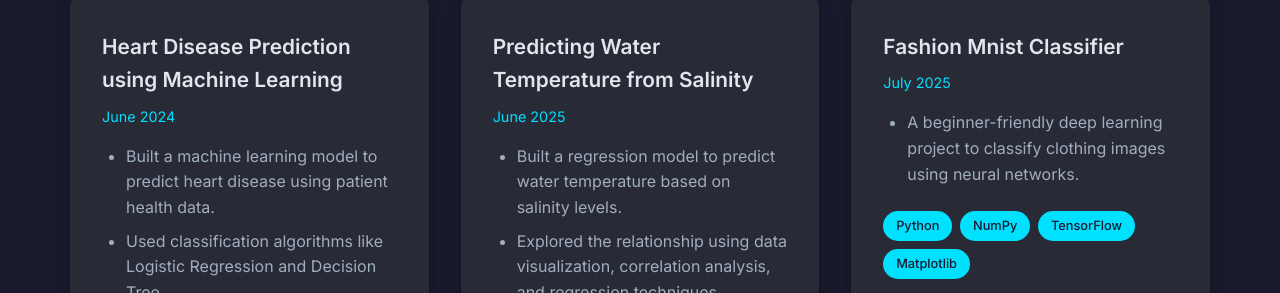
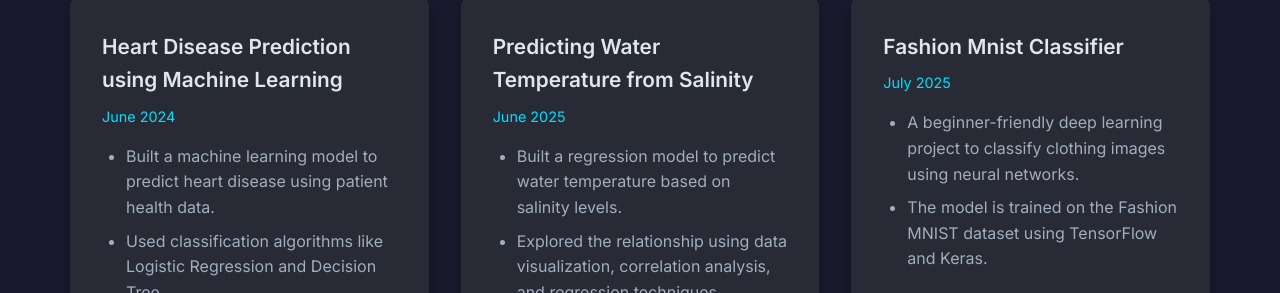
Before and after one commit to engSalah-dot/My-Portfolio, a plain HTML site: page index.html in a window 1280 px wide. Shown: the part 3024-3317 px from the top of the page. Drawn offline with Linux system fonts and the light colour scheme.

Commit message:
Update index.html

```diff
--- a/index.html
+++ b/index.html
@@ -194,6 +194,7 @@ driven systems, data modeling, and computer vision. Currently seeking a summer i
                     <div class="project-details">
                         <ul>
                             <li>A beginner-friendly deep learning project to classify clothing images using neural networks.</li>
+                            <li>The model is trained on the Fashion MNIST dataset using TensorFlow and Keras.</li>
                         </ul>
                     </div>
                     <div class="project-technologies">
```
